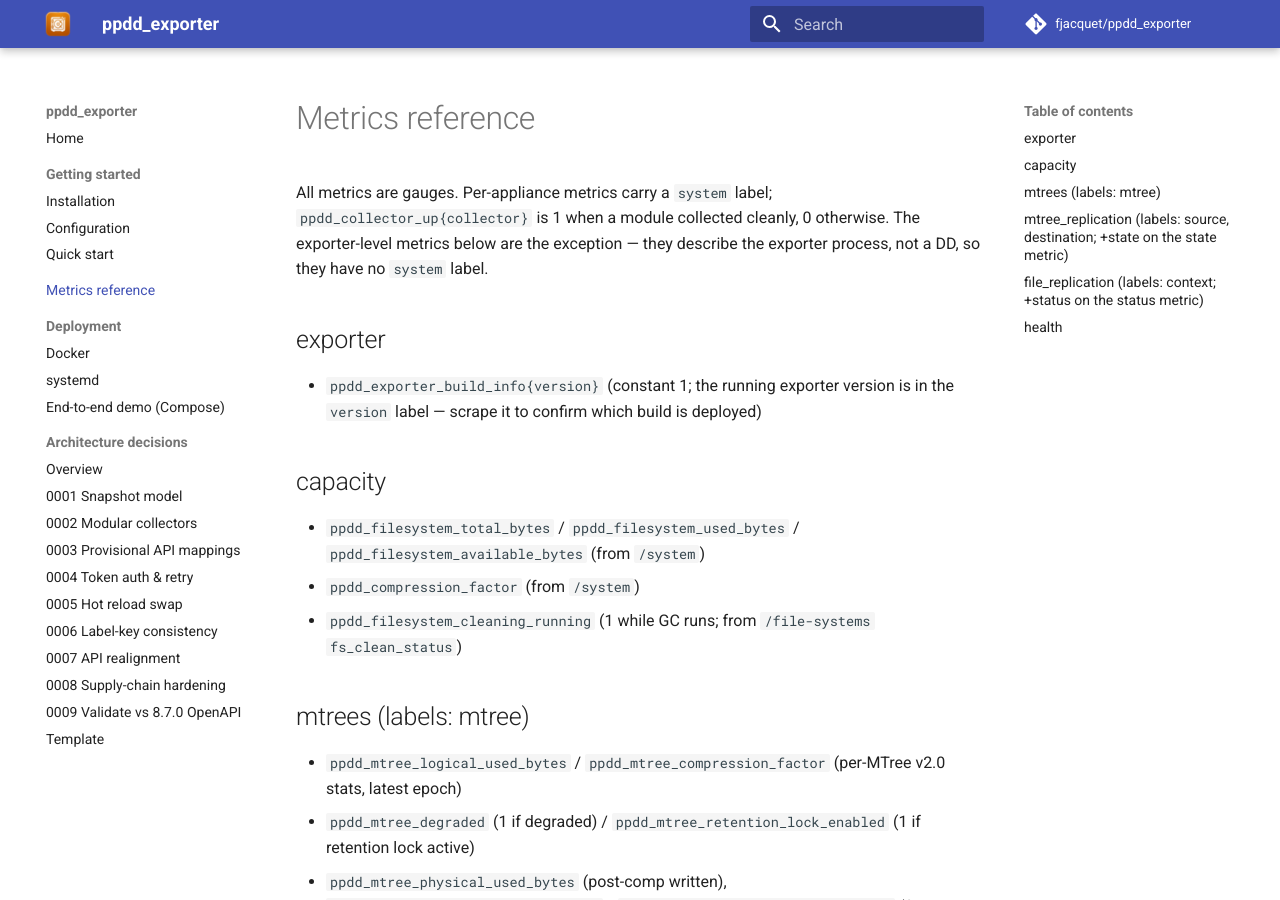
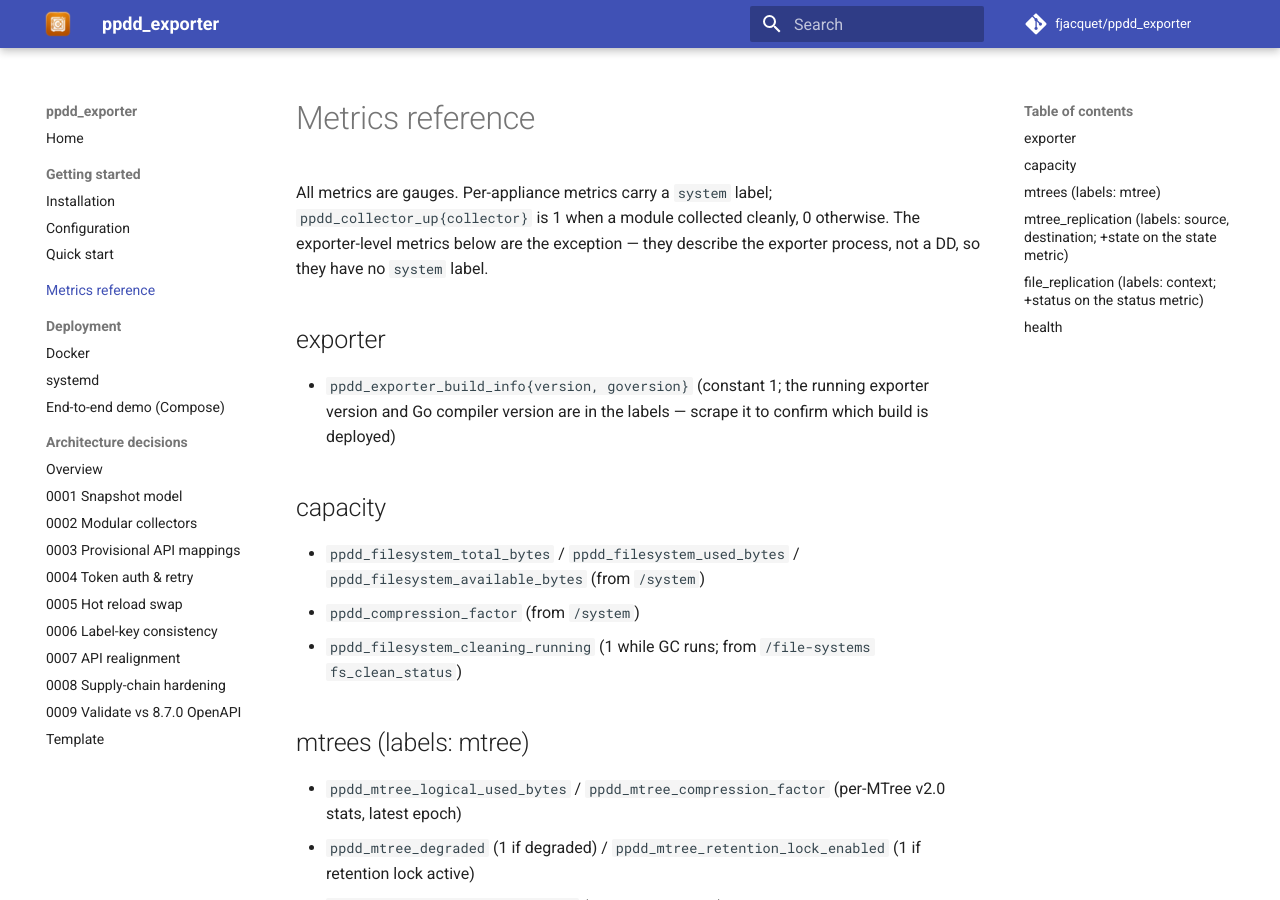
Before and after one commit to fjacquet/ppdd_exporter, an MkDocs documentation site: the page built from docs/metrics.md, in a window 1280 px wide and 900 px high. Built offline with MkDocs 1.6.1 and Material for MkDocs 9.7.7, drawn with Linux system fonts in a browser that asks for light colours; comment, search, counter and statistics services are not loaded.

Commit message:
fix: add goversion label to ppdd_exporter_build_info
Aligns the build-info metric with the exporter-family standard
(<binary>_build_info{version, goversion}), matching obs_exporter. The
initial v0.8.6 shipped version-only; goversion is additive and
non-breaking. Constructor now takes goversion explicitly for
deterministic tests; main passes runtime.Version().

Co-Authored-By: Claude Opus 4.8 (1M context) <noreply@anthropic.com>
Claude-Session: https://claude.ai/code/session_01A5MSrXum2qq3UQqmo6GKpS

```diff
--- a/docs/metrics.md
+++ b/docs/metrics.md
@@ -6,8 +6,8 @@ exporter-level metrics below are the exception — they describe the exporter pr
 a DD, so they have no `system` label.
 
 ## exporter
-- `ppdd_exporter_build_info{version}` (constant 1; the running exporter version is in the
-  `version` label — scrape it to confirm which build is deployed)
+- `ppdd_exporter_build_info{version, goversion}` (constant 1; the running exporter version
+  and Go compiler version are in the labels — scrape it to confirm which build is deployed)
 
 ## capacity
 - `ppdd_filesystem_total_bytes` / `ppdd_filesystem_used_bytes` / `ppdd_filesystem_available_bytes` (from `/system`)
```
Also changed, not shown: CHANGELOG.md (+8 -6 lines), 3 other files.
